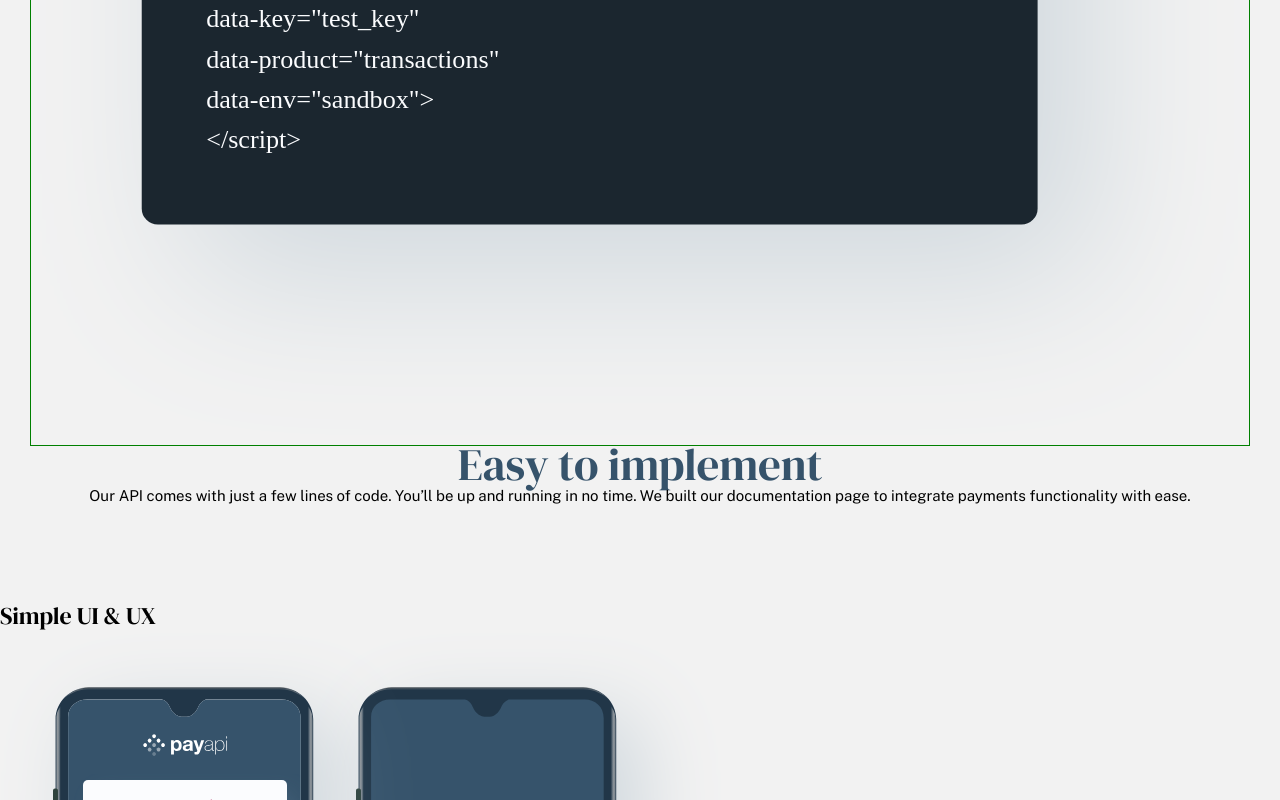
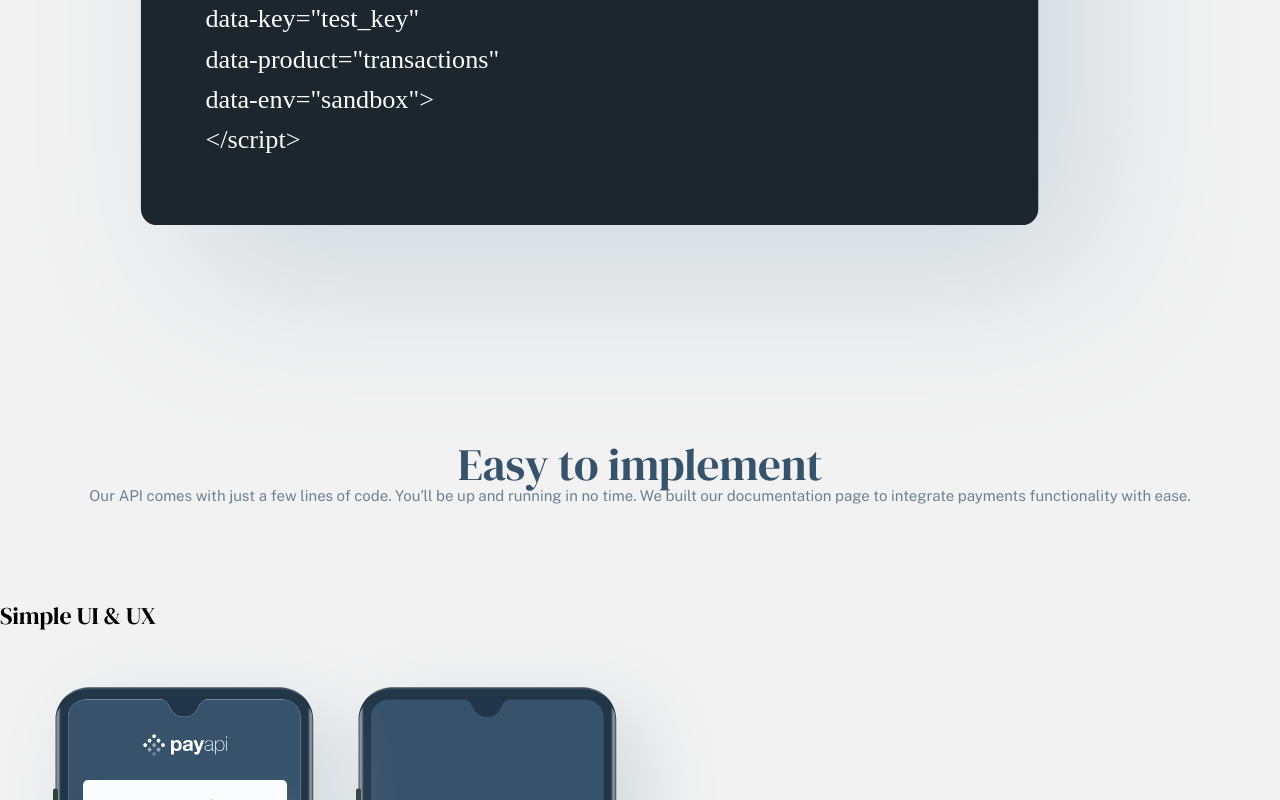
Before and after one commit to MareikeW/payAPI-multipage-website, a plain HTML site: page src/index.html in a window 1280 px wide. Shown: the part 2062-2862 px from the top of the page. Drawn offline with nearby package versions, Linux system fonts and the light colour scheme.

Commit message:
add position relative to implement section and change color of paragraph text in section

```diff
--- a/src/index.html
+++ b/src/index.html
@@ -102,7 +102,7 @@
       <div class="img-container--implement">
         <img class="section-img--implement" src="./assets/home/desktop/illustration-easy-to-implement.svg" alt="An illustrated code block">
       </div>
-      <p>
+      <p class="implement-text">
         Our API comes with just a few lines of code. You’ll be up and running in
         no time. We built our documentation page to integrate payments functionality
         with ease.
--- a/src/styles.css
+++ b/src/styles.css
@@ -332,17 +332,26 @@ a {
 }
 
 /* Easy to implement - section */
+
+.container__index--implement {
+    position: relative;
+}
+
 .section-heading--implement {
     font-size: 3em;
 }
 
 .img-container--implement {
     order: -1;
-    border: 1px solid green;
+    /* border: 1px solid green; */
 }
 
 .section-img--implement {
     width: 100%;
+}
+
+.implement-text {
+    color: #6C8294;
 }
 
 /* ====================
```
